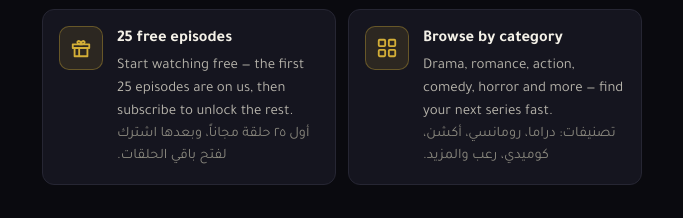
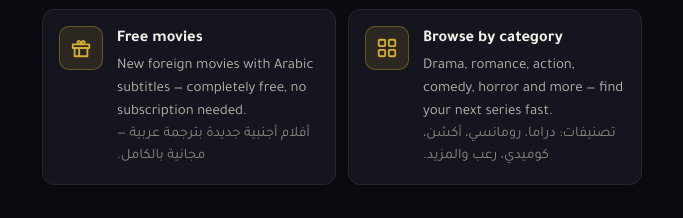
Before and after one commit to adam2211dmdm-ux/cinereels-videos, a plain HTML site: page docs/index.html in a window 1280 px wide. Shown: the part 860-1078 px from the top of the page, without its empty margins (298-981 px from the left). Drawn offline with Linux system fonts and the light colour scheme.

Commit message:
Download page: free movies instead of 25 free episodes

```diff
--- a/docs/index.html
+++ b/docs/index.html
@@ -320,9 +320,9 @@
               </svg>
             </span>
             <div>
-              <h3>25 free episodes</h3>
-              <p>Start watching free — the first 25 episodes are on us, then subscribe to unlock the rest.</p>
-              <p class="ar" lang="ar" dir="rtl">أول ٢٥ حلقة مجاناً، وبعدها اشترك لفتح باقي الحلقات.</p>
+              <h3>Free movies</h3>
+              <p>New foreign movies with Arabic subtitles — completely free, no subscription needed.</p>
+              <p class="ar" lang="ar" dir="rtl">أفلام أجنبية جديدة بترجمة عربية — مجانية بالكامل.</p>
             </div>
           </li>
           <li class="feature">
```
